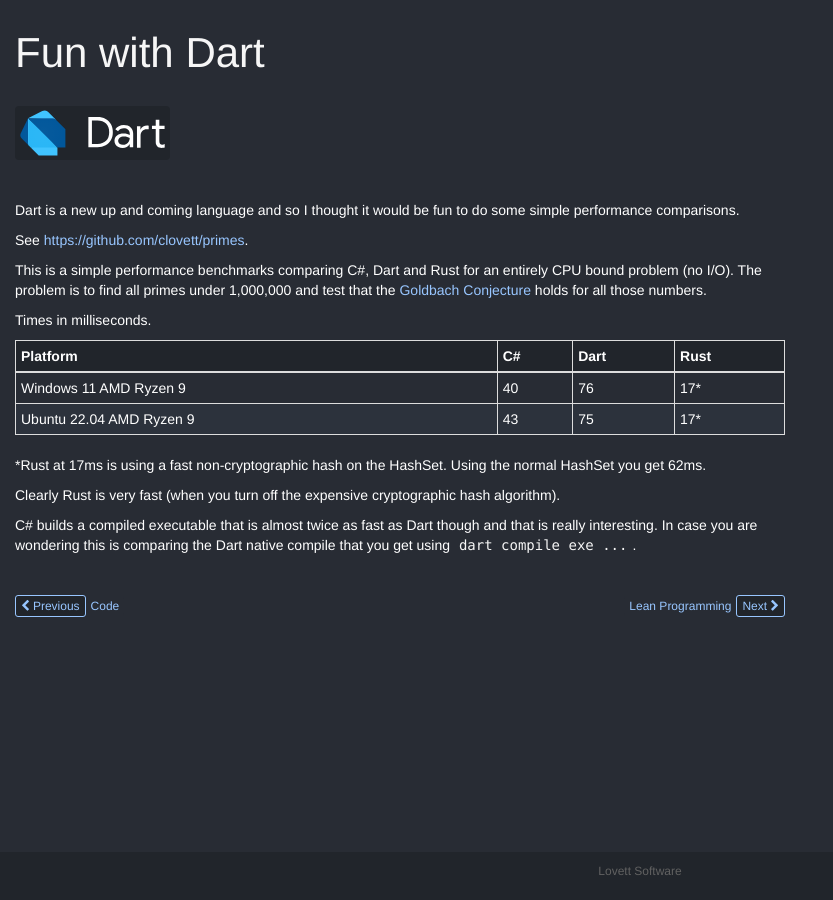
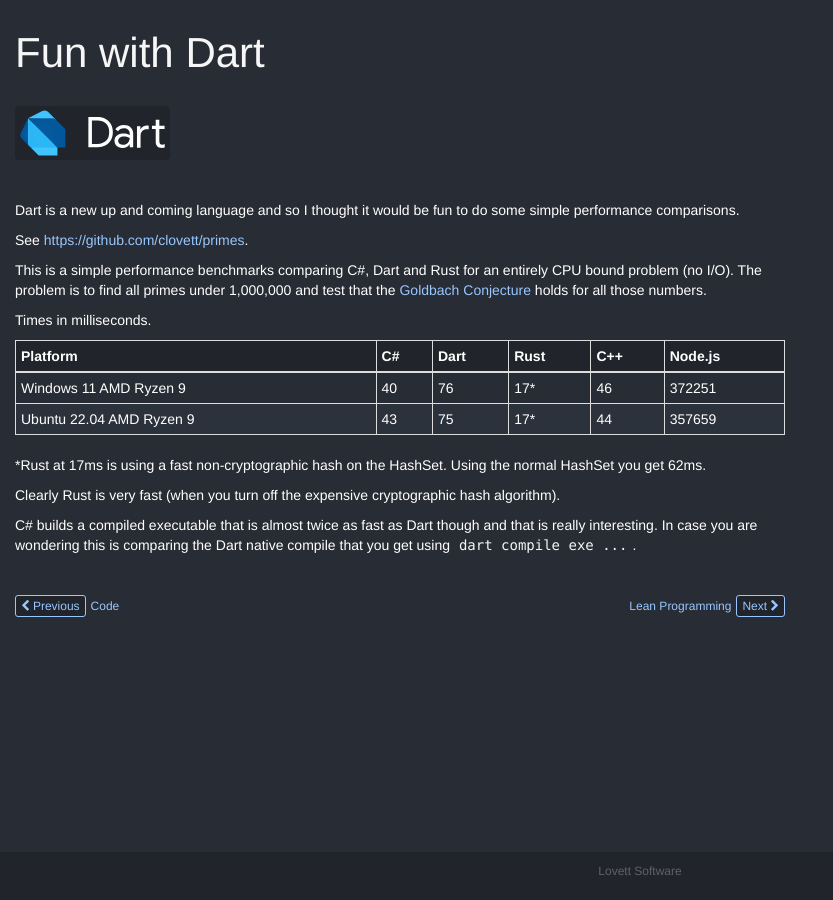
Before and after one commit to lovettchris/lovettchris.github.io, an MkDocs documentation site: the page built from docs/posts/fun_with_dart/index.md, in a window 1280 px wide. Shown: the whole page, without its empty margins (0-833 px from the left). Built offline with MkDocs 1.6.1, drawn with Linux system fonts in a browser that asks for light colours.

Commit message:
fix links

```diff
--- a/docs/posts/fun_with_dart/index.md
+++ b/docs/posts/fun_with_dart/index.md
@@ -13,10 +13,11 @@
 
 Times in milliseconds.
 
-| Platform                 | C#     | Dart | Rust |
-|--------------------------|--------|------|------|
-| Windows 11 AMD Ryzen 9   | 40     | 76   | 17*  |
-| Ubuntu 22.04 AMD Ryzen 9 | 43     | 75   | 17*  |
+
+| Platform                 | C#     | Dart | Rust | C++   | Node.js |
+|--------------------------|--------|------|------|-------|---------|
+| Windows 11 AMD Ryzen 9   | 40     | 76   | 17*  | 46    | 372251  |
+| Ubuntu 22.04 AMD Ryzen 9 | 43     | 75   | 17*  | 44    | 357659  |
 
 *Rust at 17ms is using a fast non-cryptographic hash on the HashSet.  Using the normal HashSet you
 get 62ms.
```
Also changed, not shown: docs/apps/index.md (+1 -1 lines), docs/posts/mymoney.net/index.md (+1 -1 lines).
